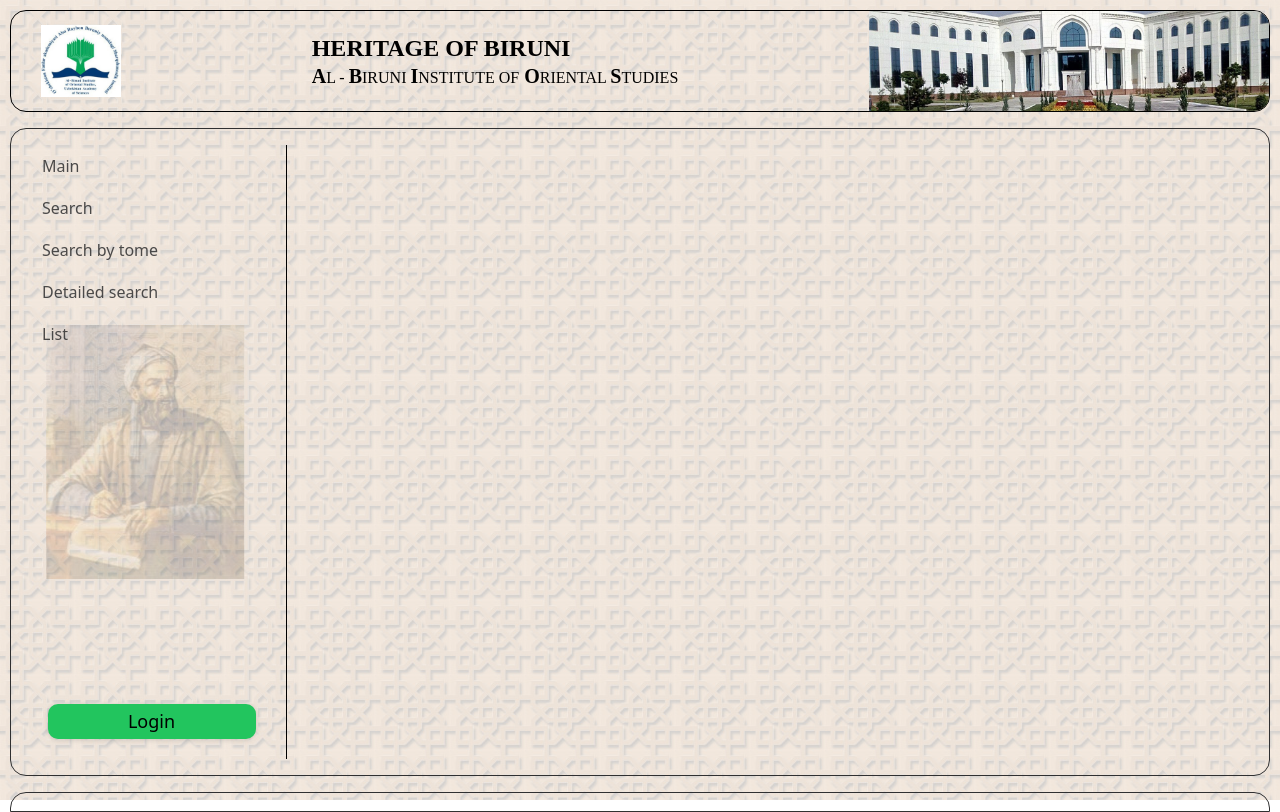
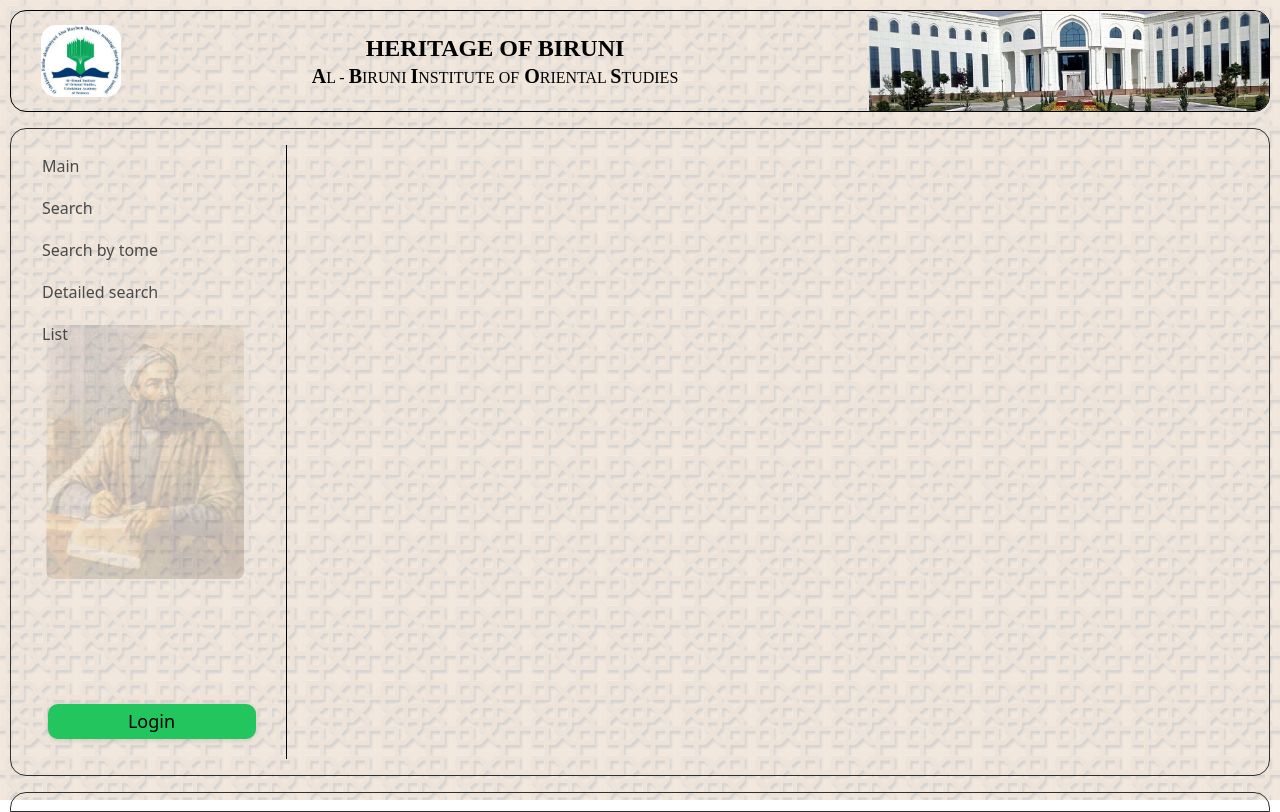
Before and after one commit to beruniDev/beruni_user_front, a React (Vite) app: page /admin/add in a window 1280 px wide. Built offline with nearby package versions, Linux system fonts and the light colour scheme; a web font is replaced by a local one.

Commit message:
images change

```diff
--- a/src/components/Header/index.tsx
+++ b/src/components/Header/index.tsx
@@ -9,7 +9,7 @@
         className={styles.leftImg}
       />
       <div className={styles.middle}>
-        <h1 className="md:text-2xl text-[10px] font-bold">
+        <h1 className="md:text-2xl text-[10px] font-bold text-center">
           HERITAGE OF BIRUNI
         </h1>
         <h2 className="text-[8px] md:text-base">
--- a/src/components/Header/styles.module.scss
+++ b/src/components/Header/styles.module.scss
@@ -21,6 +21,7 @@
   height: 100%;
   object-fit: contain;
   margin-left: 30px;
+  border-radius: 15px;
 
   @media (max-width: 760px) {
     width: 30px;
--- a/src/components/Sidebar/index.tsx
+++ b/src/components/Sidebar/index.tsx
@@ -75,7 +75,7 @@
       <img
         src="/assets/images/beruni_logo.png"
         alt=""
-        className="absolute z-0 opacity-20 top-1/2 -translate-y-1/2 -translate-x-[60%] left-1/2 "
+        className="absolute z-0 opacity-20 top-1/2 -translate-y-1/2 -translate-x-[60%] left-1/2 rounded-lg"
       />
       <div className="order-2 flex md:hidden">
         <div className="cursor-pointer h-5 w-5 -mt-3 " onClick={toggleActive}>
```
